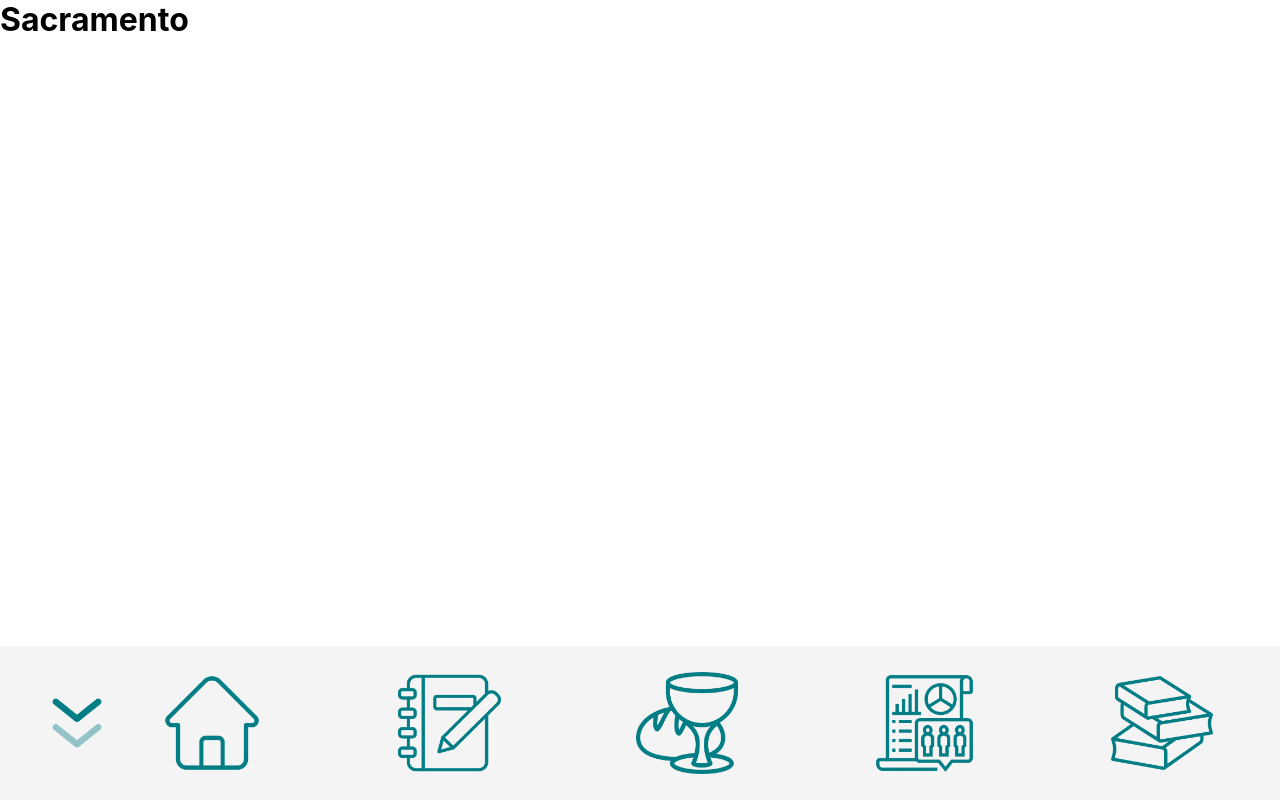
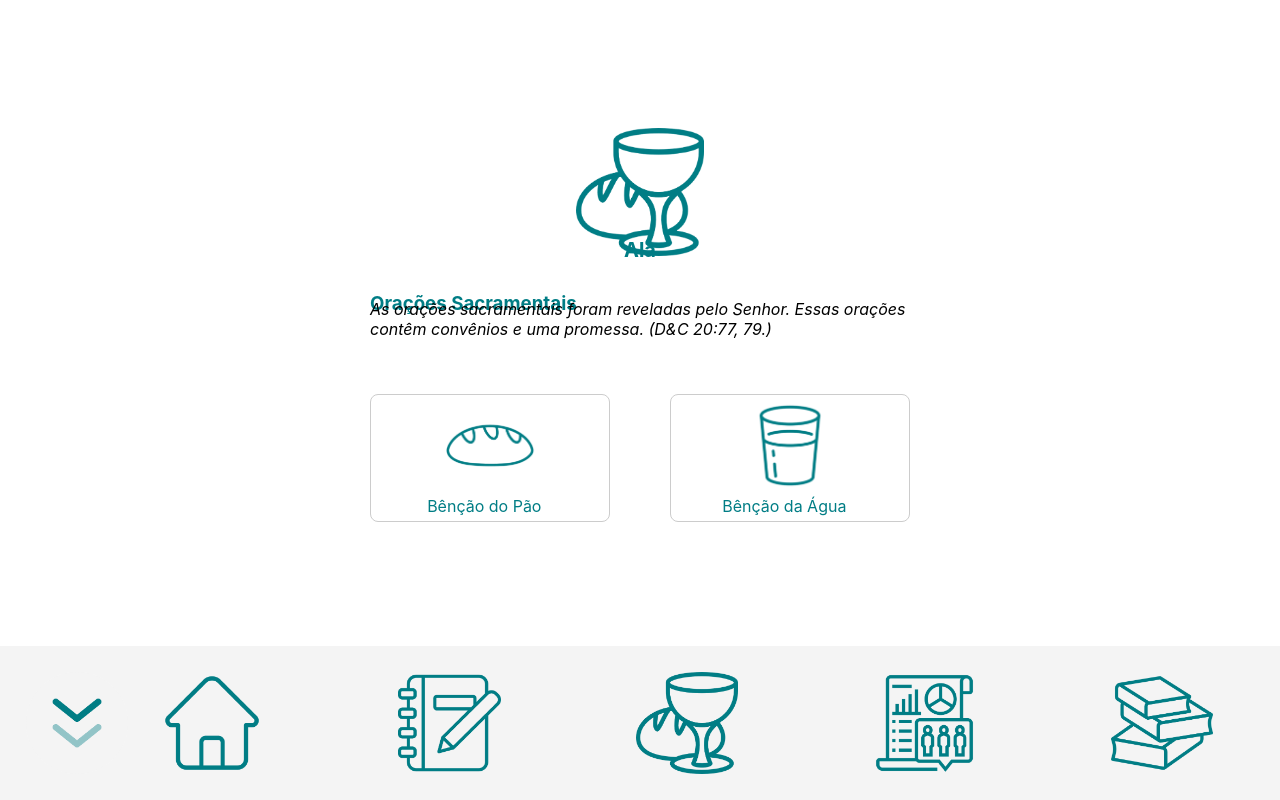
Before and after one commit to brenoalv3s/app-agendaSacramental, a React (Create React App) app: page /sacramento in a window 1280 px wide. Built offline with nearby package versions, Linux system fonts and the light colour scheme; what reactfire would draw is missing.

Commit message:
implementação do componente sacramento

```diff
--- a/src/components/Menu.css
+++ b/src/components/Menu.css
@@ -2,7 +2,7 @@
     position: fixed;
     bottom: 0;
     width: 100%;
-    z-index: 1;
+    z-index: 2;
   }
 
   .menu {
@@ -62,3 +62,13 @@
       width: 8vw;
     }
   }
+
+  .menu-item.selected {
+    background-color: #a09e9e;
+    border-radius: 50%;
+  }
+
+  .menu-arrow.selected {
+    background-color: #a09e9e;
+    border-radius: 50%;
+  }
--- a/src/components/Menu.js
+++ b/src/components/Menu.js
@@ -24,6 +24,7 @@ const menus = [
 const Menu = () => {
   const navigate = useNavigate();
   const [menuVisible, setMenuVisible] = useState(true);
+  const [selectedIcon, setSelectedIcon] = useState(null);
 
   useEffect(() => {
     const fetchUserDoc = async () => {
@@ -90,6 +91,7 @@ const Menu = () => {
         // Update the document with the new array of menus
         await updateDoc(userDocRef, { menus: updatedMenus });
       }
+      setSelectedIcon(menuId);
     }
   };
 
@@ -100,7 +102,7 @@ const Menu = () => {
   return (
     <div className="menu-container">
       <img
-        className="menu-item menu-arrow"
+        className={`menu-item menu-arrow ${selectedIcon === 'arrow' ? 'selected' : ''}`}
         src={menuVisible ? arrowDownIcon : arrowUpIcon}
         alt="Arrow"
         onClick={toggleMenuVisibility}
@@ -109,7 +111,7 @@ const Menu = () => {
         {menus.map((menu) => (
           <img
             key={menu.id}
-            className="menu-item"
+            className={`menu-item ${selectedIcon === menu.id ? 'selected' : ''}`}
             src={menu.icon}
             alt={menu.name}
             onClick={() => handleNavigation(menu.path, menu.id)}
--- a/src/components/Sacramento.css
+++ b/src/components/Sacramento.css
@@ -0,0 +1,83 @@
+.sacramento-container {
+    display: flex;
+    flex-direction: column;
+
+    max-width: 600px;
+    margin: 0 auto;
+    text-align: left;
+    margin-bottom: 15%;
+}
+
+.sacramento-image {
+    margin-left: auto;
+    margin-right: auto;
+    margin-bottom: 2%;
+    width: 10vw;
+    height: 10vw;
+    margin-top: 10.0vw;
+    border-radius: 10%;
+}
+
+.sacramento-info-name {
+    font-size: 20px;
+    padding: 30px;
+    margin-top: -10%;
+    color: #007D85;
+    text-align: center;
+    font-weight: bold;
+}
+
+.sacramento-info-number {
+    font-size: 18px;
+    color: #007D85;
+    padding: -30px;
+    margin-bottom: 15%;
+    text-align: center;
+    margin-top: -30px;
+}
+
+.sacramento-subtítulo {
+    padding: 30px;
+    margin-top: -15%;
+    text-align: left;
+    color: #007D85;
+}
+
+.sacramento-paragrafo{
+    padding: 30px;
+    margin-top: -16%;
+    font-size: 16px;
+}
+
+.sacramento-cards-container {
+    display: flex;
+    justify-content: space-between;
+    margin-top: 20px;
+  }
+
+  .sacramento-card {
+    border: 1px solid #ccc;
+    border-radius: 8px;
+    padding: 5px;
+    margin: 5px;
+    width: 40%;
+    margin-left: auto;
+    margin-right: auto;
+    display: inline-flex;
+    flex-direction: column;
+    align-items: center;
+    box-sizing: border-box;
+    transition: transform 0.3s ease-in-out;
+}
+
+  .sacramento-card img {
+    width: 40%;
+    height: 100%;
+    margin-bottom: 5px;
+  }
+
+  .sacramento-card-title {
+    font-size: 16px;
+    color: #007D85;
+    margin-right: 5%;
+  }
--- a/src/components/Sacramento.js
+++ b/src/components/Sacramento.js
@@ -1,12 +1,58 @@
+import React, { useState, useEffect } from "react";
 import Menu from './Menu'
+import sacramentoIcon from "../image/icon-sacramento.png";
+import iconPao from "../image/icon-pao.png";
+import iconAgua from "../image/icon-agua.png";
 import "./Sacramento.css";
 
 const Sacramento = () => {
+
+  const [nomeUnidade, setNomeUnidade] = useState("");
+  const [numeroUnidade, setNumeroUnidade] = useState("");
+
+  useEffect(() => {
+    const storedNomeUnidade = localStorage.getItem("nomeUnidade");
+    const storedNumeroUnidade = localStorage.getItem("numeroUnidade");
+
+    if (storedNomeUnidade && storedNumeroUnidade) {
+      setNomeUnidade(storedNomeUnidade);
+      setNumeroUnidade(storedNumeroUnidade);
+    }
+  },[]);
+
   return (
-      <div>
-        <h1>Sacramento</h1>
+    <nav>
+      <div className="sacramento-container">
+        <img
+          src={sacramentoIcon}
+          alt="sacramento"
+          className="sacramento-image"
+        />
+        <span className="sacramento-info-name">Ala {nomeUnidade}</span>
+        <span className="sacramento-info-number">{numeroUnidade}</span>
+
+        <h3 className="sacramento-subtítulo">Orações Sacramentais</h3>
+        <br />
+        <i className="sacramento-paragrafo">As orações sacramentais foram reveladas pelo Senhor.
+          Essas orações contêm convênios e uma promessa.
+          (D&C 20:77, 79.)
+        </i>
+
+        {/* Novos cards */}
+        <div className="sacramento-cards-container">
+          {/* Card Bênção do Pão */}
+          <div className="sacramento-card">
+            <img src={iconPao} alt="Bênção do Pão" />
+            <span className="sacramento-card-title">Bênção do Pão</span>
+          </div>
+          <div className="sacramento-card">
+            <img src={iconAgua} alt="Bênção da Água" />
+            <span className="sacramento-card-title">Bênção da Água</span>
+          </div>
+        </div>
+      </div>
       <Menu />
-    </div>
+    </nav>
   );
 };
 
```
Also changed, not shown: src/components/Frequencia.js (+3 -31 lines), src/image/icon-agua.png (added), src/image/icon-pao.png (added).
